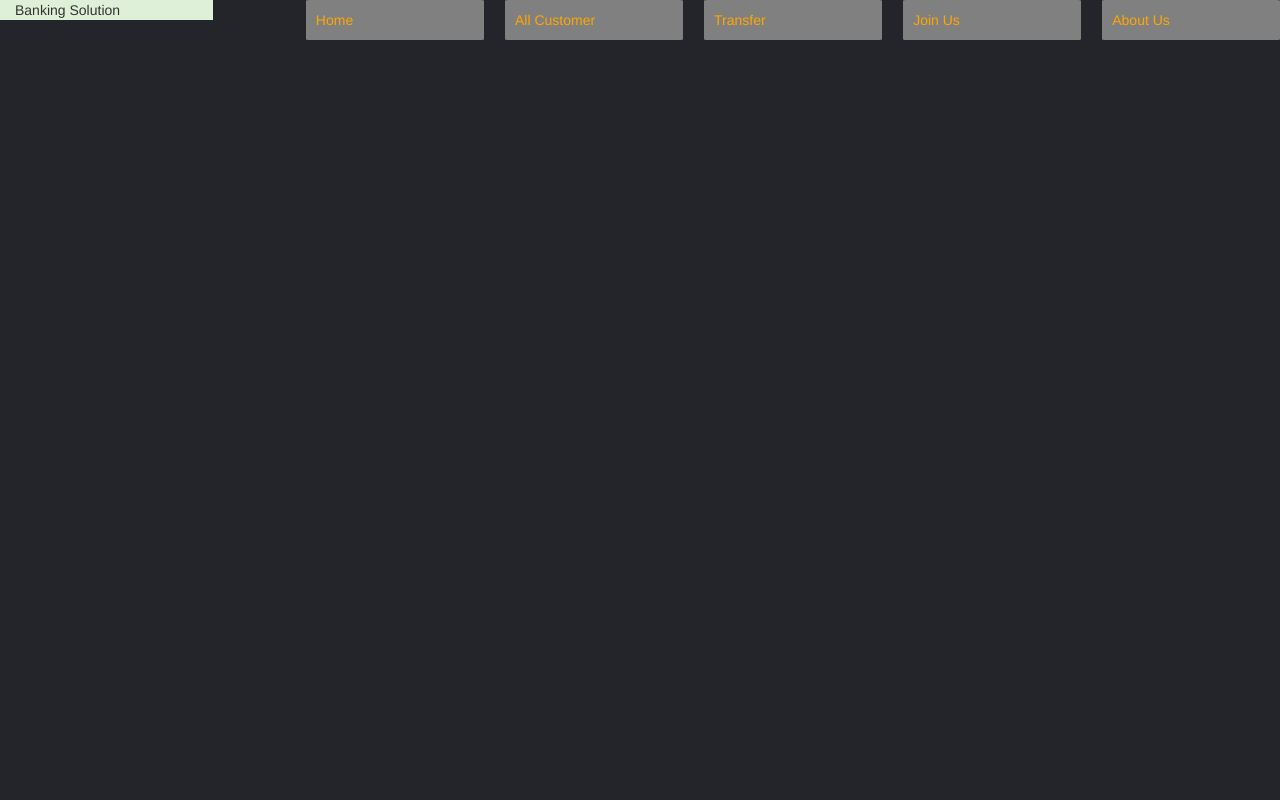
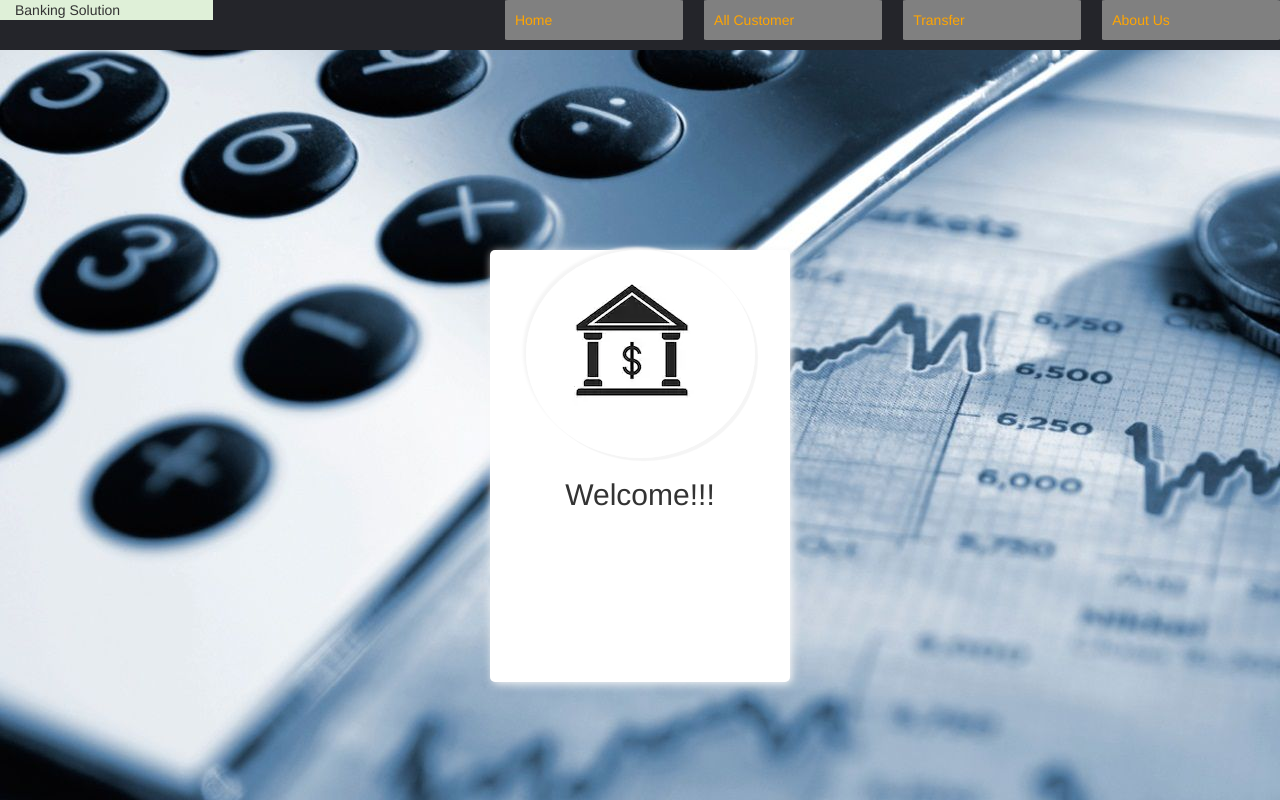
Before and after one commit to Rahulbeniwal26119/Sparks_Intern_Bank_project, a PHP site: page / in a window 1280 px wide. Run offline with PHP 8.4, Linux system fonts and the light colour scheme; data comes from the database, SQL or seed files in the repository.

Commit message:
basic final commit

```diff
--- a/css/style.css
+++ b/css/style.css
@@ -1,4 +1,32 @@
-body
-{
-     background-color:  #24252A;
+body {
+     background-repeat: no-repeat;
+     width: 100%;
+     background: url("../images/bank.jpg");
+     background-repeat: none;
+     width: 100%;
 }
+
+.body-container {
+     width: 100%;
+     height: 90vh;
+     text-align: center;
+     background: transparent;
+     box-sizing: border-box;
+}
+
+.bank-info {
+     width: 30rem;
+     height: 60%;
+     background-color: white;
+     position: relative;
+     margin: 0 auto;
+     top: 25vh;
+     border-radius: 5px;
+     box-shadow: 2px 2px 10px #f5f5f5;
+}
+
+.logo-bank img {
+     position: static;
+     border-radius: 50%;
+     box-shadow: -3px -3px 3px #f5f5f5, 3px 3px 1px #f5f5f5;
+}
--- a/html/navbar.html
+++ b/html/navbar.html
@@ -1,29 +1,37 @@
 <!DOCTYPE html>
 <html lang="en" dir="ltr">
   <head>
-    <meta charset="utf-8">
+    <meta charset="utf-8" />
     <title>Banking System</title>
-    <link rel="stylesheet" href="https://maxcdn.bootstrapcdn.com/bootstrap/3.4.1/css/bootstrap.min.css">
+    <link
+      rel="stylesheet"
+      href="https://maxcdn.bootstrapcdn.com/bootstrap/3.4.1/css/bootstrap.min.css"
+    />
     <script src="https://ajax.googleapis.com/ajax/libs/jquery/3.5.1/jquery.min.js"></script>
     <script src="https://maxcdn.bootstrapcdn.com/bootstrap/3.4.1/js/bootstrap.min.js"></script>
-    <link rel="stylesheet" href="../css/navbar.css">
+    <link rel="stylesheet" href="../css/navbar.css" />
   </head>
   <body>
     <header>
       <nav>
-        <div class="col-sm-2 bg-success">
-          Banking Solution
-        </div>
+        <div class="col-sm-2 bg-success">Banking Solution</div>
         <div class="container-fluid">
           <div class="row">
-          <ul id="navbar">
-            <li class="col-sm-2 p-5 nav-element"><a href="../index.php">Home</a> </li>
-            <li class="col-sm-2 nav-element"><a href="">All Customer</a></li>
-            <li class="col-sm-2 nav-element" id="allCustomer"><a href="./php/all_customer.php">Transfer</a></li>
-            <li class="col-sm-2 nav-element"><a href="#">Join Us</a></li>
-            <li class="col-sm-2 nav-element"><a href="../html/about.html">About Us</a></li>
-          </ul>
-        </div>
+            <ul id="navbar">
+              <li class="col-sm-2 p-5 nav-element">
+                <a href="../index.php">Home</a>
+              </li>
+              <li class="col-sm-2 nav-element">
+                <a href="./php/all_customer.php">All Customer</a>
+              </li>
+              <li class="col-sm-2 nav-element" id="allCustomer">
+                <a href="./php/all_customer.php">Transfer</a>
+              </li>
+              <li class="col-sm-2 nav-element">
+                <a href="../html/about.html">About Us</a>
+              </li>
+            </ul>
+          </div>
         </div>
       </nav>
     </header>
--- a/index.html
+++ b/index.html
@@ -1,16 +1,28 @@
 <!DOCTYPE html>
 <html lang="en" dir="ltr">
   <head>
-    <meta charset="utf-8">
+    <meta charset="utf-8" />
     <title>Banking System</title>
-    <link rel="stylesheet" href="https://maxcdn.bootstrapcdn.com/bootstrap/3.4.1/css/bootstrap.min.css">
+    <link
+      rel="stylesheet"
+      href="https://maxcdn.bootstrapcdn.com/bootstrap/3.4.1/css/bootstrap.min.css"
+    />
     <script src="https://ajax.googleapis.com/ajax/libs/jquery/3.5.1/jquery.min.js"></script>
     <script src="https://maxcdn.bootstrapcdn.com/bootstrap/3.4.1/js/bootstrap.min.js"></script>
-    <link rel="stylesheet" href="./css/navbar.css">
-    <link rel="stylesheet" href="/css/style.css">
+    <link rel="stylesheet" href="./css/navbar.css" />
+    <link rel="stylesheet" href="/css/style.css" />
   </head>
   <body>
-    <div class="body container">
+    <div class="body-container">
+      <div class="bank-info">
+        <div class="logo-bank">
+          <img
+            src="./images/bank-icon-vector-isolated-260nw-668137015.png"
+            alt=""
+          />
+        </div>
+        <h2>Welcome!!!</h2>
+      </div>
     </div>
   </body>
 </html>
```
Also changed, not shown: images/bank-icon-vector-isolated-260nw-668137015.png (added), images/bank.jpg (added).
